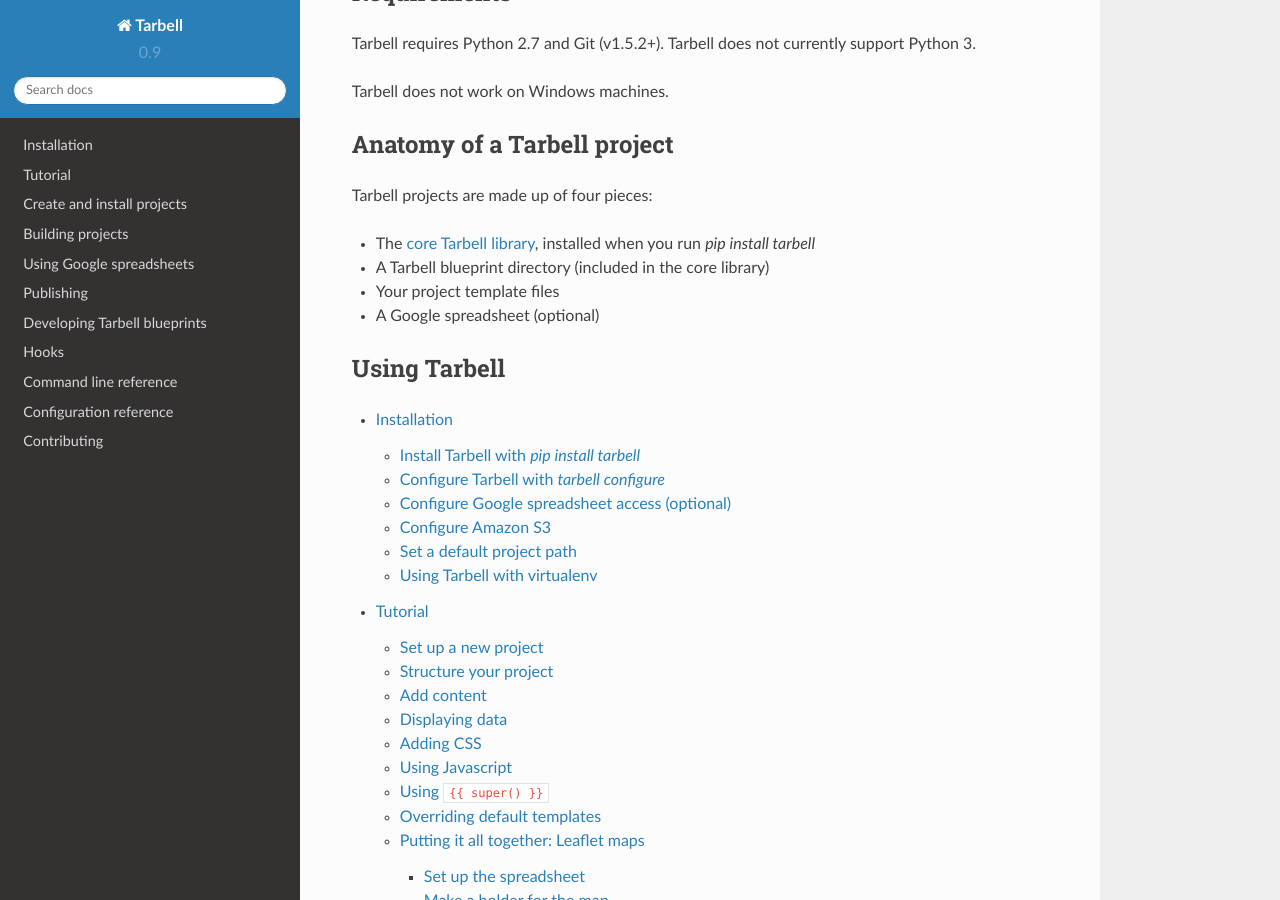
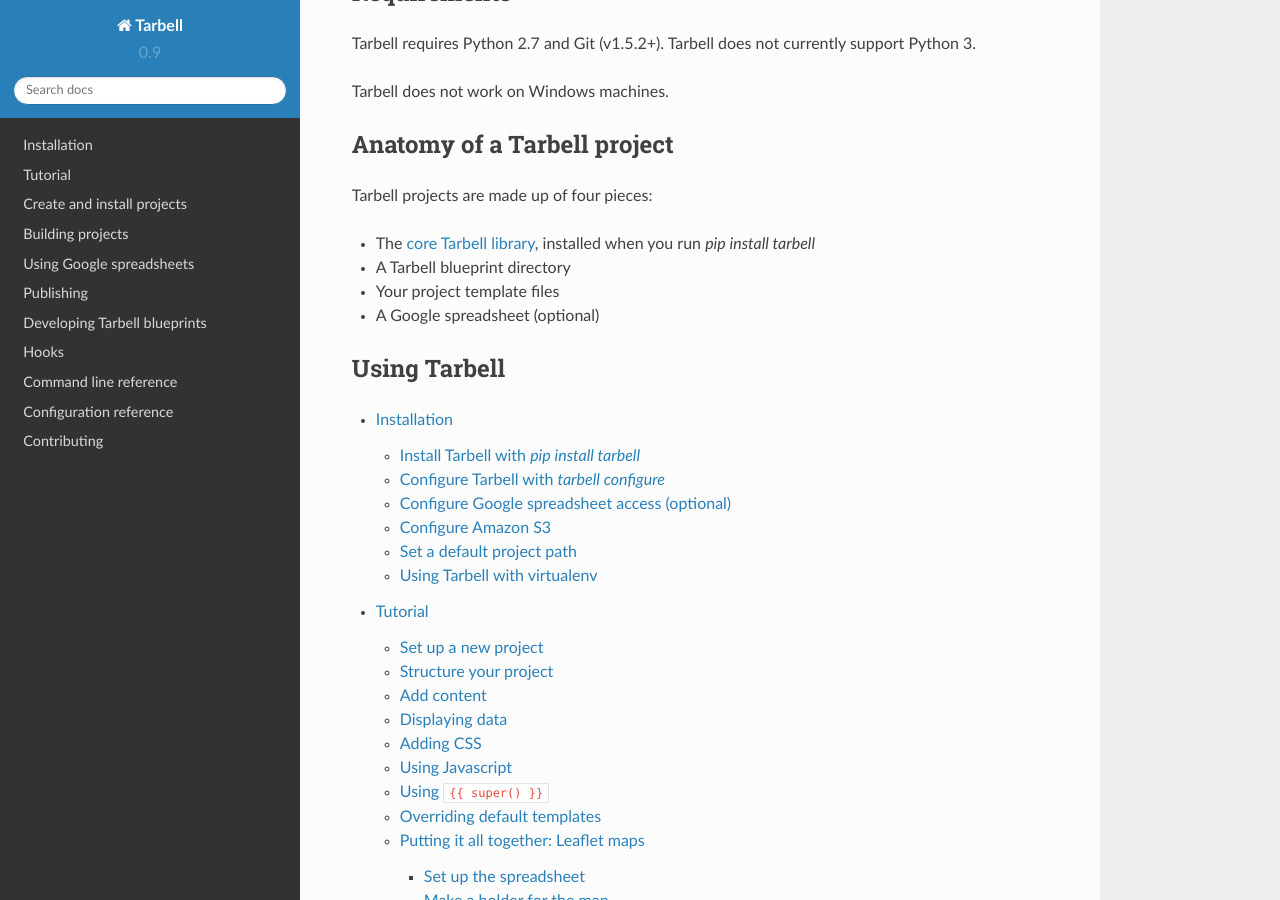
Before and after one commit to tarbell-project/tarbell, a Sphinx documentation site: the page built from tarbell/docs/index.rst, in a window 1280 px wide and 900 px high, scrolled down 544 px. Built offline with Sphinx 7.4.7 and the Read the Docs theme 2.0.0, drawn with Linux system fonts in a browser that asks for light colours; pages that are not in the unit, such as notebooks, are missing from menus.

Commit message:
remove nonsensical wording

```diff
--- a/tarbell/docs/index.rst
+++ b/tarbell/docs/index.rst
@@ -32,7 +32,7 @@
 
 * The `core Tarbell library <https://github.com/newsapps/flask-tarbell>`_, installed when you run `pip install tarbell`
 
-* A Tarbell blueprint directory (included in the core library)
+* A Tarbell blueprint directory
 
 * Your project template files
 
```
